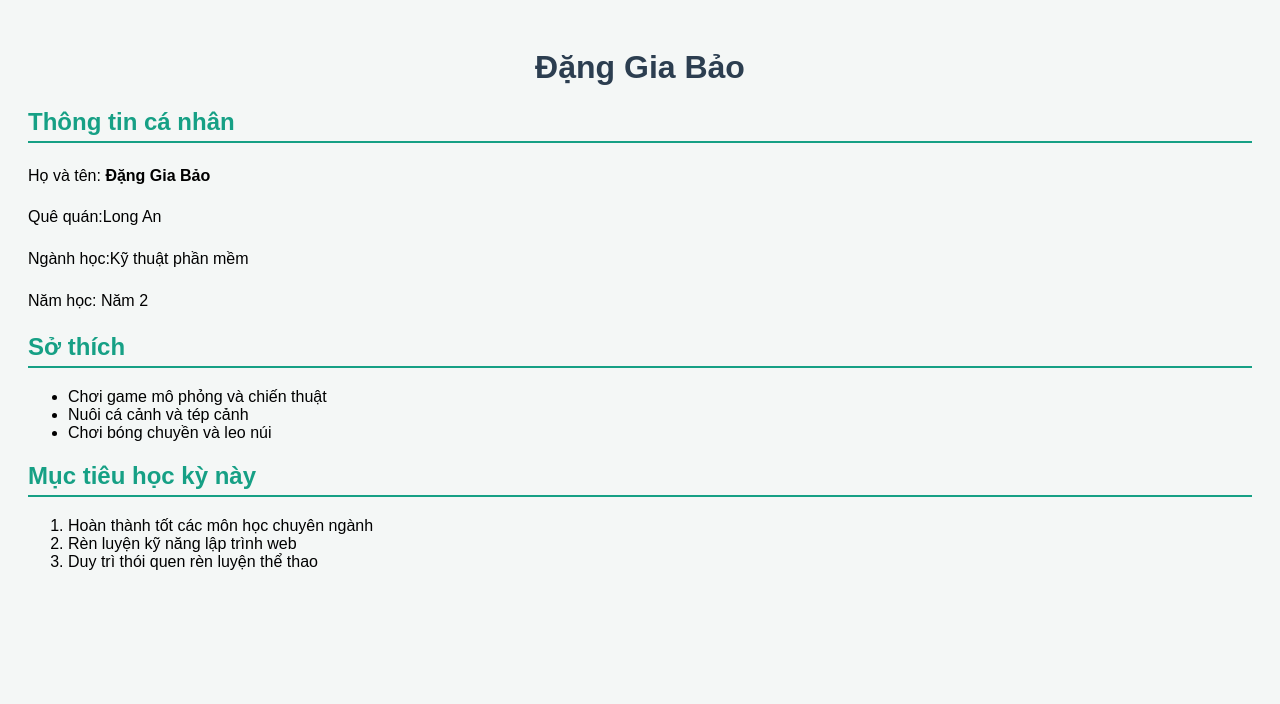
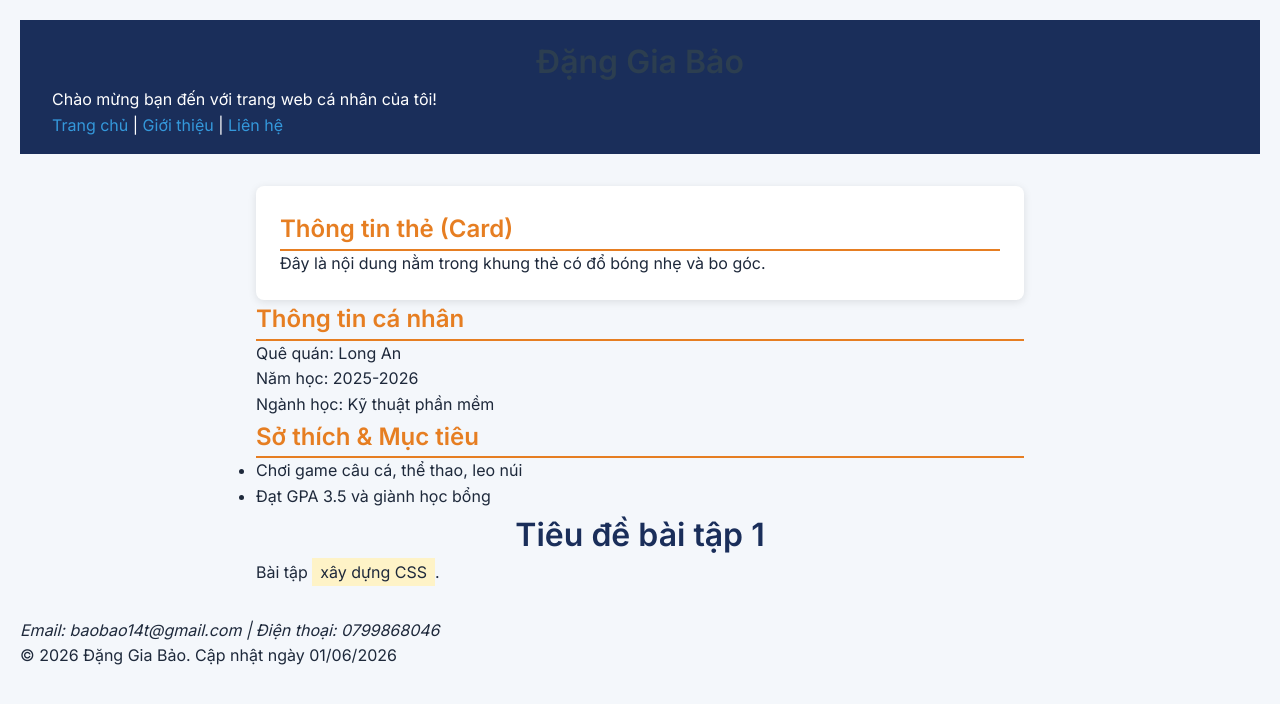
Before and after one commit to bao256207/my-website., a plain HTML site: page index.html in a window 1280 px wide. Drawn offline with Linux system fonts and the light colour scheme.

Commit message:
lab 2: Hoàn thành tối ưu và form liên hệ

```diff
--- a/css/style.css
+++ b/css/style.css
@@ -1,27 +1,90 @@
+
+* {
+    box-sizing: border-box;
+    margin: 0;
+    padding: 0;
+}
 body {
     font-family: Arial, sans-serif;
-    background-color: #f4f7f6;
+    background-color: #f4f4f9;
     padding: 20px;
 }
+
 h1 {
     color: #2c3e50;
     text-align: center;
 }
+
+h2 {
+    color: #e67e22;
+    border-bottom: 2px solid #e67e22;
+}
+
 p {
-   line-height: 1.6;
-   max-width: 700px;
+    line-height: 1.6;
+    max-width: 700px;
 }
-h2 {
-    color: #16a085;
-    border-bottom: 2px solid #16a085;
-    padding-bottom: 5px;
+
+a {
+    color: #3498db;
+    text-decoration: none;
 }
-a {
-    color: #2980b9;
-    text-decoration: none;
-    transition: color 0.3s;
-}
+
 a:hover {
     color: #e74c3c;
-    text-decoration: underline;
 }
+
+body {
+    font-family: Arial, sans-serif;
+    background-color: #f4f4f9;
+}
+
+p {
+    line-height: 1.6;
+}
+
+/* 2. Class selector */
+.highlight {
+    background: #fef3c7;
+    padding: 4px 8px;
+}
+
+/* 3. ID selector */
+#main-title {
+    font-size: 2rem;
+    color: #1a2e5a;
+}
+
+/* 4. Pseudo-class */
+a:hover {
+    color: #1d6fa4;
+    text-decoration: none;
+}
+
+body {
+    font-family: 'Inter', sans-serif;
+    background-color: #f4f7fb;
+    color: #1e293b;
+    line-height: 1.6;
+}
+
+/* Định dạng cho header */
+header {
+    background-color: #1a2e5a;
+    padding: 16px 32px;
+    color: white;
+}
+
+main {
+    max-width: 800px;
+    margin: 0 auto;
+    padding: 32px 16px;
+}
+
+/* Định dạng cho div.card */
+.card {
+    background: white;
+    padding: 24px;
+    border-radius: 8px;
+    box-shadow: 0 2px 8px rgba(0, 0, 0, 0.1);
+}
--- a/index.html
+++ b/index.html
@@ -2,32 +2,56 @@
 <html lang="vi">
 <head>
     <meta charset="UTF-8">
-    <title>Dang Gia Bao - Gioi thieu</title>
+    <meta name="viewport" content="width=device-width, initial-scale=1.0">
+    <title>Đặng Gia Bảo – Trang chủ</title>
+    <link rel="preconnect" href="https://fonts.googleapis.com">
+    <link rel="preconnect" href="https://fonts.gstatic.com" crossorigin>
+    <link href="https://fonts.googleapis.com/css2?family=Inter:wght@400;600&display=swap" rel="stylesheet">
     <link rel="stylesheet" href="css/style.css">
 </head>
 <body>
+    <header>
+        <h1>Đặng Gia Bảo</h1>
+        <p>Chào mừng bạn đến với trang web cá nhân của tôi!</p>
+        <nav>
+            <a href="index.html">Trang chủ</a> |
+            <a href="about.html">Giới thiệu</a> |
+            <a href="contact.html">Liên hệ</a>
+        </nav>
+    </header>
 
-    <h1>Đặng Gia Bảo</h1>
+    <main>
+        <div class="card">
+            <h2>Thông tin thẻ (Card)</h2>
+            <p>Đây là nội dung nằm trong khung thẻ có đổ bóng nhẹ và bo góc.</p>
+        </div>
+        <section>
+            <h2>Thông tin cá nhân</h2>
+            <p>Quê quán: Long An</p>
+            <p>Năm học: 2025-2026</p>
+            <p>Ngành học: Kỹ thuật phần mềm</p>
+        </section>
 
-    <h2>Thông tin cá nhân</h2>
-    <p>Họ và tên: <strong>Đặng Gia Bảo</strong></p>
-    <p>Quê quán:Long An</p>
-    <p>Ngành học:Kỹ thuật phần mềm</p>
-    <p>Năm học: Năm 2</p>
+        <section>
+            <h2>Sở thích & Mục tiêu</h2>
+            <ul>
+                <li>Chơi game câu cá, thể thao, leo núi</li>
+                <li>Đạt GPA 3.5 và giành học bổng</li>
+            </ul>
+        </section>
 
-    <h2>Sở thích</h2>
-    <ul>
-        <li>Chơi game mô phỏng và chiến thuật</li>
-        <li>Nuôi cá cảnh và tép cảnh</li>
-        <li>Chơi bóng chuyền và leo núi</li>
-    </ul>
+        <section>
+            <h1 id="main-title">Tiêu đề bài tập 1</h1>
+            <p>
+               Bài tập
+                <span class="highlight">xây dựng CSS</span>.
+            </p>
+        </section>
+    </main>
 
-    <h2>Mục tiêu học kỳ này</h2>
-    <ol>
-        <li>Hoàn thành tốt các môn học chuyên ngành</li>
-        <li>Rèn luyện kỹ năng lập trình web</li>
-        <li>Duy trì thói quen rèn luyện thể thao</li>
-    </ol>
-
+    <footer>
+        <address>Email: baobao14t@gmail.com | Điện thoại: 0799868046</address>
+        <p>&copy; 2026 Đặng Gia Bảo. Cập nhật ngày <time datetime="2026-06-01">01/06/2026</time></p>
+    </footer>
 </body>
 </html>
```
Also changed, not shown: about.html (added, +129 -0 lines), contact.html (added, +82 -0 lines), 1 other file.
